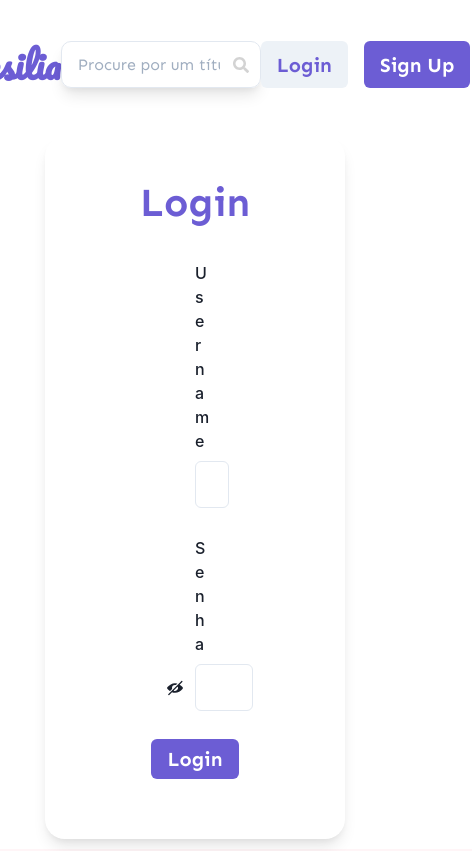
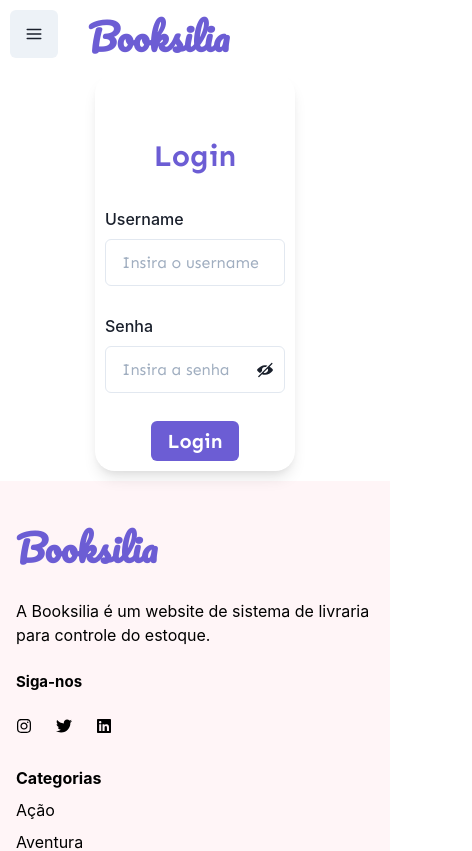
Before and after one commit to carollyb/booksilia, a React (Vite) app: page /login in a window 390 px wide. Shown: the top 851 px of the page, 472 px wide, since content can reach past the window. Built offline with nearby package versions, Linux system fonts and the light colour scheme; no server answers.

Commit message:
refactor: melhora a responsividade do header para mobile

```diff
--- a/src/components/Header/Header.jsx
+++ b/src/components/Header/Header.jsx
@@ -6,17 +6,20 @@ import {
     IconButton,
     Input,
     Text,
-    useToast
+    useToast,
+    useDisclosure
 } from '@chakra-ui/react';
 import ButtonComponent from '../Button/ButtonComponent';
 import { GlobalContext } from '../../context/Context';
 import { useContext, useState } from 'react';
 import { FaUser, FaSearch } from "react-icons/fa";
+import { HamburgerIcon, CloseIcon } from '@chakra-ui/icons';
 import { useNavigate, Link } from 'react-router-dom';
 import axios from "axios"
 
 function HeaderComponent() {
     const { url, isAuth, setAuth, searchRows, setSearchRows } = useContext(GlobalContext)
+    const { isOpen, onOpen, onClose } = useDisclosure();
 
     const [ searchTitle, setSearchTitle ] = useState("");
     const toast = useToast();
@@ -55,17 +58,46 @@ function HeaderComponent() {
     return (
     <>
         <Flex
-        m={{base: '2px', md: '0 70px 0 70px', lg: '0 140px 0 140px'}}
-        h={'125px'}
-        justify={'space-between'}
-        align={'center'}>
+        m={{base: '10px', md: '10px 70px 10px 70px', lg: '0 120px 0 120px'}}
+        h={{base: 'auto', lg: '125px'}}
+        direction={{base: isOpen ? 'column' : 'row', md: 'row'}}
+        justify={{base: 'flex-start', md: 'space-between'}}
+        align={{base: 'flex-start', md: 'center'}}
+        gap={{base: isOpen ? '20px': '40px', md: '10px'}}
+        >
+            <Flex
+            gap={'30px'}>
+                <IconButton
+                    size={'lg'}
+                    icon={isOpen ? <CloseIcon /> : <HamburgerIcon />}
+                    aria-label={'Open Menu'}
+                    display={{ base: 'flex', md: 'none' }}
+                    direction={'row'}
+                    justify={'center'}
+                    onClick={isOpen ? onClose : onOpen}
+                    />
                 <Link to="/"><Text
                 fontFamily={'Pacifico, cursive'}
                 color={'purple'}
                 fontSize={'36px'}
                 fontWeight={'bold'}>Booksilia</Text></Link>
+            </Flex>
 
-            <InputGroup h={'47px'} w={{base: '200px', md: '260px', lg: '582px'}}>
+            <Flex
+            p={isOpen ? '30px': '0px'}
+            backgroundColor={isOpen ? 'backgroundSection': 'transparent'}
+            border={'hidden'}
+            borderRadius={isOpen ? '20px' : '0px'}
+            m={{base: '10px', md: '10px 70px 10px 70px', lg: '0 120px 0 120px'}}
+            h={{base: 'auto', lg: '125px'}}
+            direction={{base: isOpen ? 'column' : 'row', md: 'row'}}
+            justify={{base: 'flex-start', md: 'space-between'}}
+            align={{base: 'flex-start', md: 'center'}}
+            gap={{base: isOpen ? '20px': '40px', md: '10px'}}>
+                <InputGroup
+                display={{base: isOpen? 'flex' : 'none', md: 'flex'}}
+                h={'47px'}
+                w={{base: '200px', md: '260px', lg: '582px'}}>
                 <Input
                 value={searchTitle}
                 type={'text'}
@@ -74,7 +106,7 @@ function HeaderComponent() {
                 boxShadow={'lg'}
                 borderRadius={'10px'}
                 fontFamily={'sen'}
-                placeholder={'Procure por um título'}
+                placeholder={'Busque um título'}
                 onChange={(e) => handle(e)}
                 _focus={{
                     boxShadow: 'md',
@@ -90,6 +122,7 @@ function HeaderComponent() {
                 </InputGroup>
                 {isAuth ?
                 <Flex
+                display={{base: isOpen? 'flex' : 'none', md: 'flex'}}
                 gap={'16px'}>
                 <ButtonComponent
                 color={'white'}
@@ -103,6 +136,7 @@ function HeaderComponent() {
                 onClick={handleLogout}>Logout</ButtonComponent>
                 </Flex> :
                 <Flex
+                display={{base: isOpen? 'flex' : 'none', md: 'flex'}}
                 gap={'16px'}>
                 <ButtonComponent
                 color={'purple'}
@@ -110,8 +144,11 @@ function HeaderComponent() {
                 <ButtonComponent
                 color={'white'}
                 backgroundColor={'purple'}
-            onClick={() => navigate('signup')} >Sign Up</ButtonComponent></Flex>
+                onClick={() => navigate('signup')} >Sign Up</ButtonComponent>
+            </Flex>
             }
+            </Flex>
+
         </Flex>
     </>);
 }
--- a/src/components/HeadingTitle/HeadingTitle.jsx
+++ b/src/components/HeadingTitle/HeadingTitle.jsx
@@ -4,7 +4,8 @@ function HeadingTitle({children}) {
     return (
         <Text
         fontFamily={'sen'}
-        fontSize={'40px'}
+        mt={{base: '50px', md: '0'}}
+        fontSize={{base: '30px', md: '40px'}}
         color={'purple'}
         fontWeight={'bold'}
         >{children}</Text>
--- a/src/components/Layouts/Box.jsx
+++ b/src/components/Layouts/Box.jsx
@@ -9,7 +9,7 @@ function BoxSection({children}) {
     return (
         <Flex
         w={{base: '200px', md: '260px', lg: '722px'}}
-        p={'36px 150px 60px 150px'}
+        p={{base: '10px', md: '36px 150px 60px 150px'}}
         gap={'28px'}
         boxShadow={'lg'}
         borderRadius={'20px'}
--- a/src/context/GlobalProvider.jsx
+++ b/src/context/GlobalProvider.jsx
@@ -1,3 +1,4 @@
+import { useDisclosure } from "@chakra-ui/react";
 import { useState, useEffect } from "react";
 import GlobalContext from "./Context";
 import axios from 'axios'
@@ -5,6 +6,7 @@ import axios from 'axios'
 export function GlobalProvider({children}){
 
     const url = 'https://api-bookstore-mod5.herokuapp.com';
+    const { isOpen, onOpen, onClose } = useDisclosure();
 
     //registro livro
     const book = {
@@ -78,7 +80,10 @@ const getData = async (url) => {
         searchRows,
         setSearchRows,
         isLoading,
-        setLoading
+        setLoading,
+        isOpen,
+        onOpen,
+        onClose
     }
 
     return (
--- a/src/pages/Login.jsx
+++ b/src/pages/Login.jsx
@@ -41,7 +41,10 @@ function LoginPage() {
         url,
         setAuth,
         isLoading,
-        setLoading } = useContext(GlobalContext)
+        setLoading,
+        isOpen,
+        onOpen,
+        onClose } = useContext(GlobalContext)
 
     async function onSubmit(data) {
         setLoading(true)
```
Lines whose indentation alone changed are shown as unchanged.
